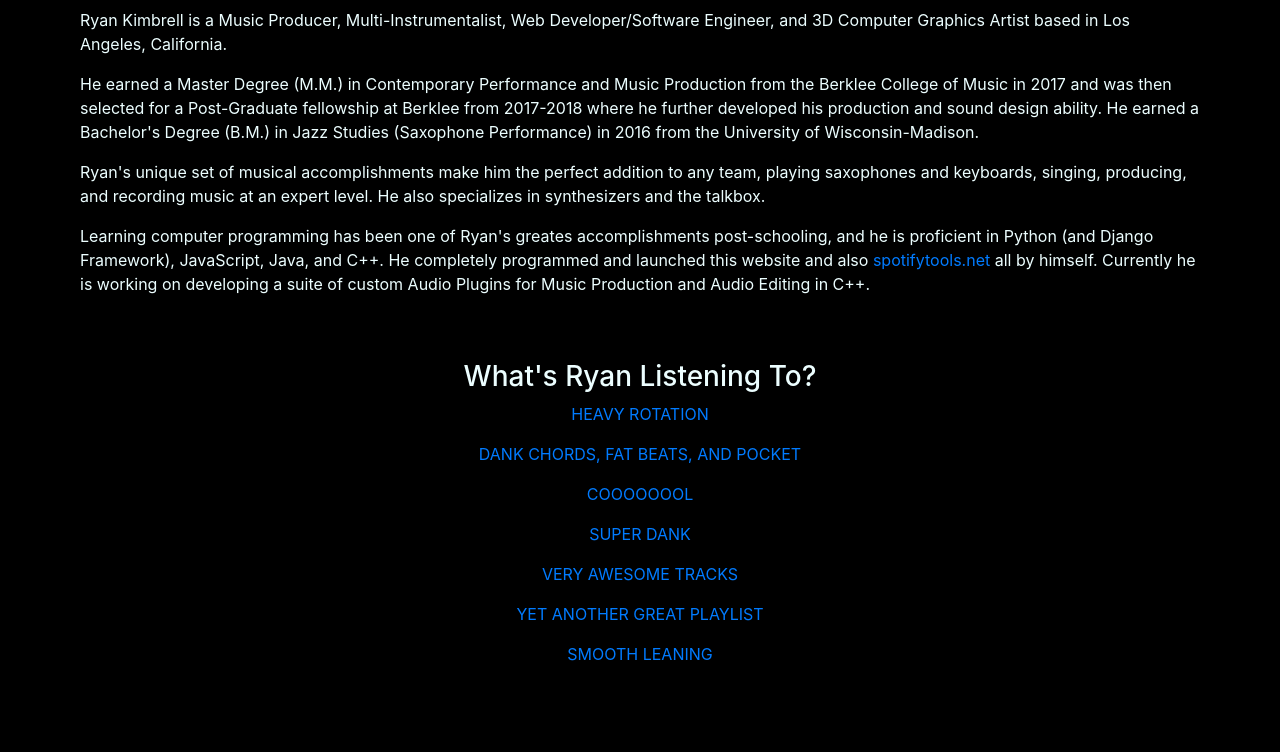
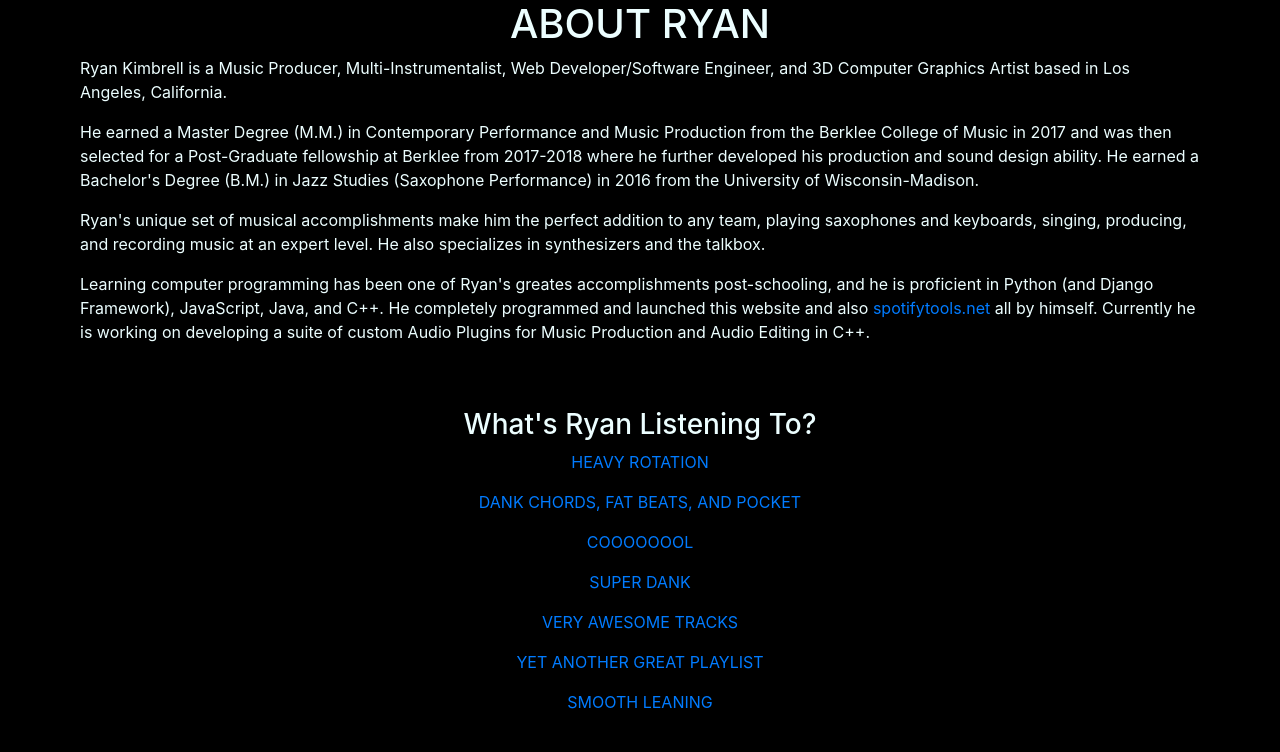
Before and after one commit to RyanKimbrell/ryankimbrell.com, a Django app: page /bio in a window 1280 px wide. Shown: the part 48-800 px from the top of the page. Run offline with Django 3.2, Linux system fonts and the light colour scheme; some libraries are stand-ins or nearby versions.

Commit message:
adding padding to avoid blockage from nabar

```diff
--- a/website/templates/website/bio.html
+++ b/website/templates/website/bio.html
@@ -2,6 +2,9 @@
 {% load static %}
 
 {% block body %}
+
+<div class="navbar-padding-sm"></div>
+
 
 <div class="container-fluid">
     <div class="row">
```
